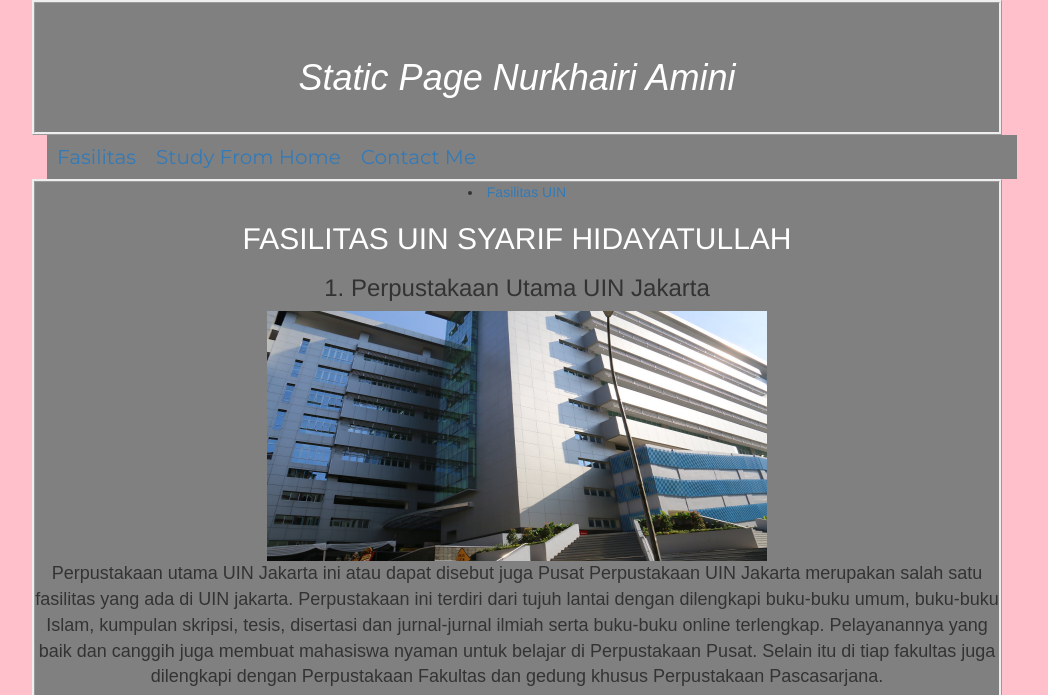
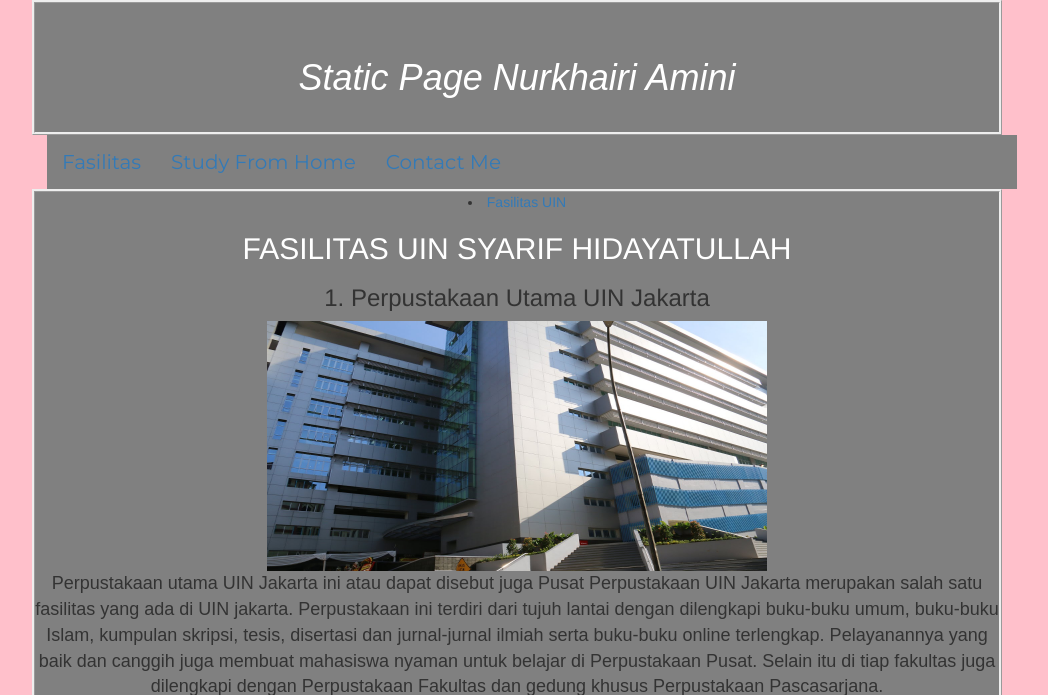
Before and after one commit to nurkhairiq23/Tugas_Cloud, a PHP site: page / in a window 1280 px wide. Shown: the top 695 px of the page, without its empty margins (123-1171 px from the left). Run offline with PHP 8.4, Linux system fonts and the light colour scheme.

Commit message:
Update index.php

```diff
--- a/index.php
+++ b/index.php
@@ -31,10 +31,10 @@
     }
 
     .wrap .menu ul li{
-	font: 20px Montserrat, sans-serif;
+	font: 20px Montserrat;
 	float: left;
 	list-style-type: none;
-	padding: 10px;
+	padding: 15px;
     }
 
     .wrap .judul{
```
